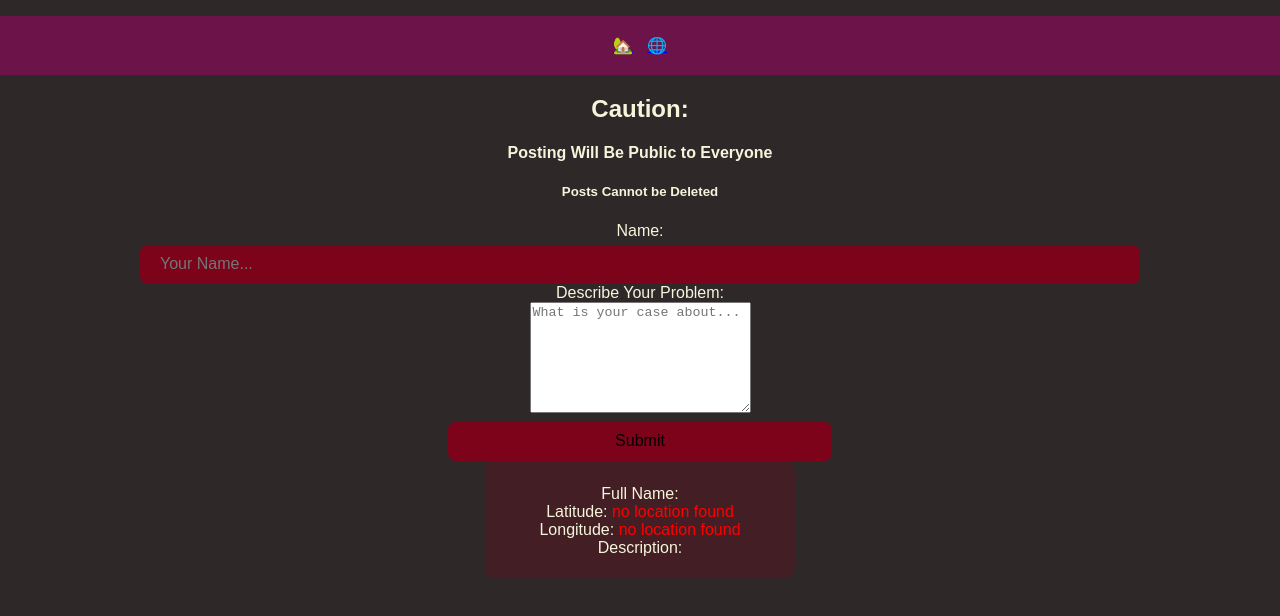
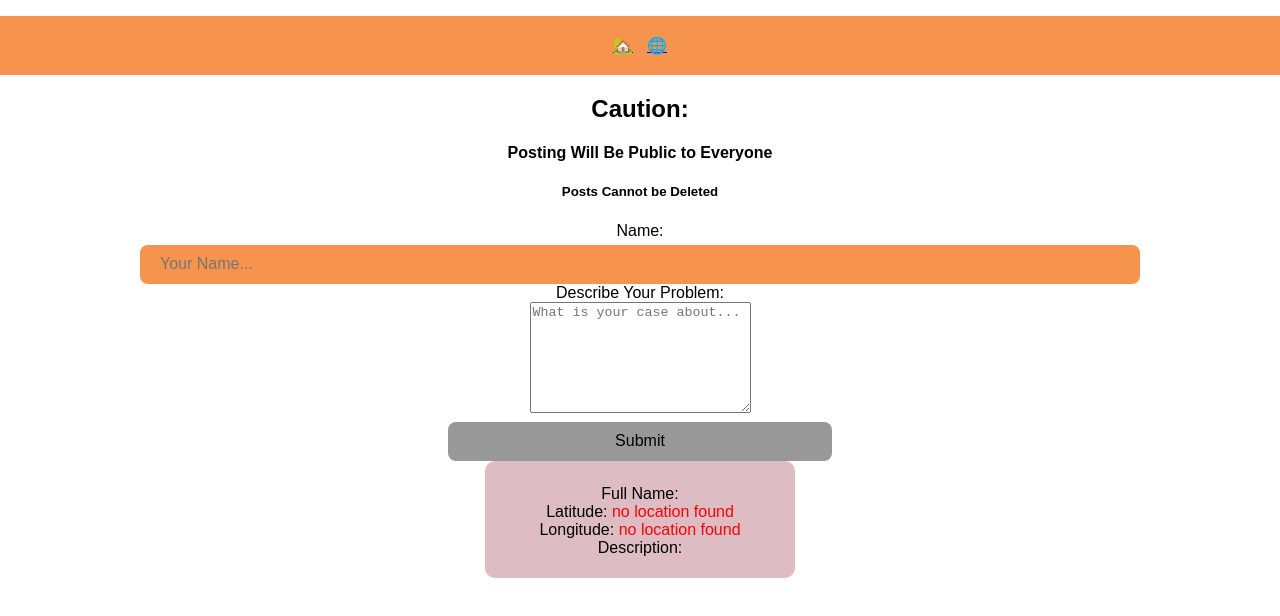
Before and after one commit to SharukhGV/emergency-response-frontend, a React (Vite) app: page /form in a window 1280 px wide. Shown: the top 616 px of the page. Built offline with nearby package versions, Linux system fonts and the light colour scheme; no server answers.

Commit message:
findspot logo and color palette

```diff
--- a/src/App.css
+++ b/src/App.css
@@ -53,7 +53,7 @@ input[type=submit] {
   font-size: 1em;
   font-weight: 500;
   font-family: inherit;
-  background-color: #7c031a;
+  background-color: #999898;
   cursor: pointer;
   transition: border-color 0.25s;
   width: 100%;
@@ -61,15 +61,15 @@ input[type=submit] {
 }
 
 input[type=submit]:hover {
-  background-color: #06ff65;
+  background-color: #ffffff;
   color:#7c031a
 }
 
 body{
 
-  background-color: #2f2828;
+  background-color: #ffffff;
   margin: auto;
-  color:beige
+  color:373436
 }
 
 .cardEmergency{
@@ -108,8 +108,8 @@ body{
   }
 
   input[type=submit]:hover {
-    background-color: #06ff65;
-    color:#7c031a
+    background-color: #f6944d;
+    color:#ffffff
   }
 
   body{
@@ -119,7 +119,7 @@ body{
   }
 button{
 
-background-color: #7c031a;
+background-color: #999898;
 color: #fbffda;
 padding-top: 5px;
 padding-bottom: 5px;
@@ -129,7 +129,7 @@ padding-bottom: 5px;
 }
 
 button:hover{
-  background-color: #a84600;
+  background-color: #f6944d;
 color:#fbffda;}
 
 }
@@ -142,7 +142,7 @@ input[type=submit] {
   font-size: 1em;
   font-weight: 500;
   font-family: inherit;
-  background-color: #7c031a;
+  background-color: #999898;
   cursor: pointer;
   transition: border-color 0.25s;
   width: 100%;
@@ -150,7 +150,7 @@ input[type=submit] {
 }
 
 input[type=submit]:hover {
-  background-color: #06ff65;
+  background-color: #f6944d;
   color:#7c031a
 }
 
@@ -162,7 +162,7 @@ body{
 }
 button{
 
-background-color: #7c031a;
+background-color: #f6944d;
 color: #fbffda;
 padding-top: 9px;
 padding-bottom: 9px;
@@ -178,7 +178,7 @@ color:#ffffff;
 font-style:oblique}
 
 ul {text-decoration: none;
-background-color: #a8006a82;
+background-color: #f6944d;
 list-style-type: none;
   align-items: center;
   text-align: center;
@@ -200,7 +200,7 @@ padding-right: 7px;
 
 .item {
   order: 5; /* default is 0 */
-  background-color: #a8460059;
+  background-color: #999898;
   margin:auto;
   padding: 30px;
   border-radius: 10px;
@@ -216,11 +216,11 @@ input[type=text] {
   font-size: 1em;
   font-weight: 500;
   font-family: inherit;
-  background-color: #7c031a;
+  background-color: #f6944d;
   cursor: pointer;
   transition: border-color 0.25s;
   margin-top: 5px;
-  color: #fbffda;
+  color: #373436;
 }
 
 
--- a/src/pages/Home.jsx
+++ b/src/pages/Home.jsx
@@ -1,6 +1,8 @@
 // import { useState } from "react"
 import { useNavigate } from "react-router-dom"
 // import LocationButton from "../components/LocationCapture";
+
+import FindSpot from "./FindSpot.png"
 export default function Home({setEmergencyType}){
     const navigate = useNavigate(); // Initialize the navigation function
 
@@ -14,6 +16,8 @@ export default function Home({setEmergencyType}){
     return (
       <div style={{ width: '100%', height: '100%', border: '1px solid' }}>
         <div></div>
+
+        <img style={{maxWidth:"300px"}} src={FindSpot} alt="Logo"></img>
 <h2>In Need of Help?</h2>
 <p>Click the Category Relevant to your Situation</p>
 <p>You will be Taken to a Form where you can post to a Public Bulletin</p>
--- a/src/pages/NewForm.jsx
+++ b/src/pages/NewForm.jsx
@@ -117,7 +117,7 @@ function NewForm({ emergencyType }) {
   <div>Latitude: <span style={{color:"red"}}>{lat}</span></div>
   <div>Longitude: <span style={{color:"red"}}>{lng}</span></div>
   <div>Description:</div>
-  <p style={{color:"orange"}}>{person.description}</p>
+  <p style={{color:"#373436"}}>{person.description}</p>
 </div>
 
 
```
Also changed, not shown: src/pages/FindSpot.png (added).
